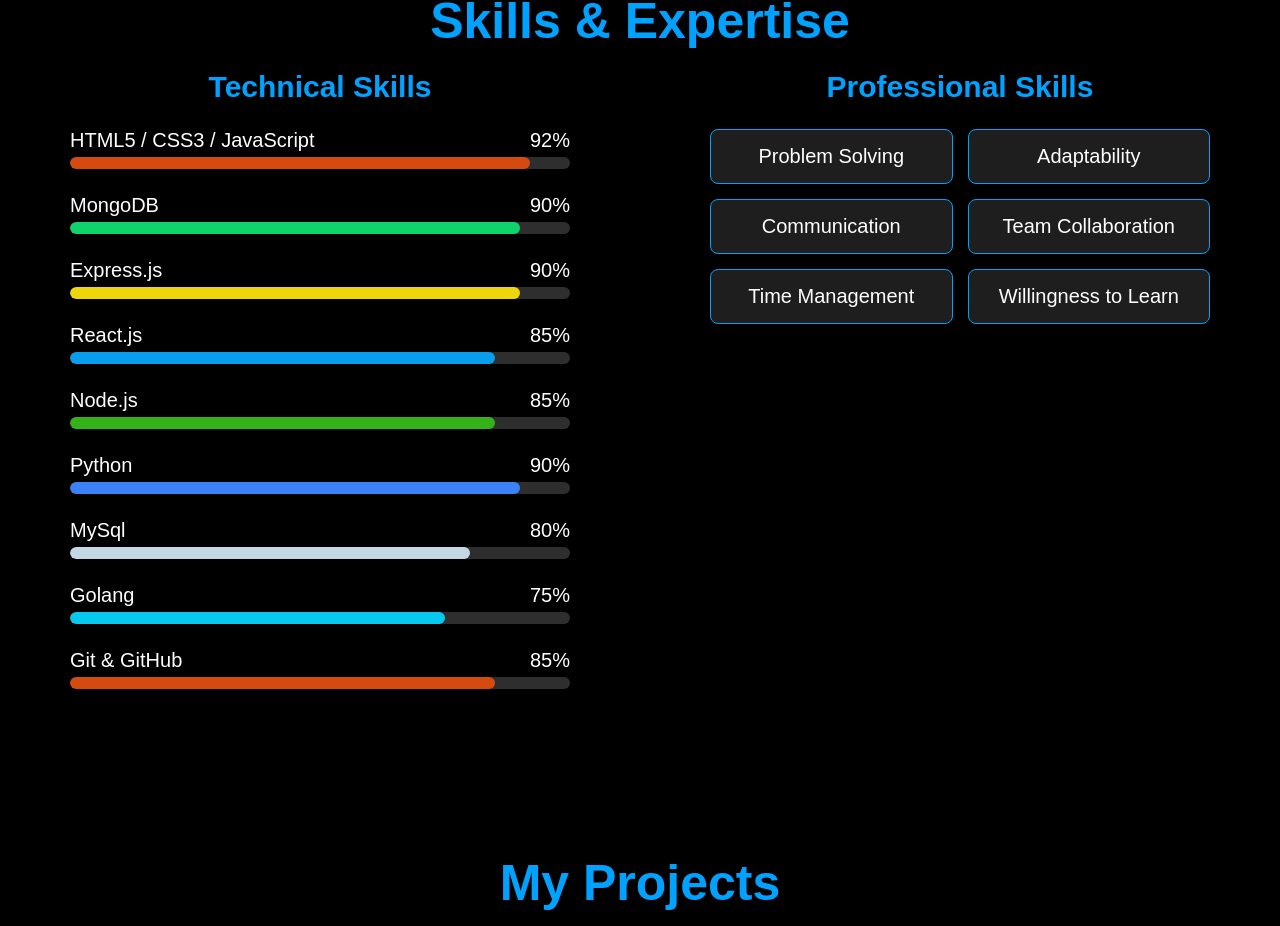
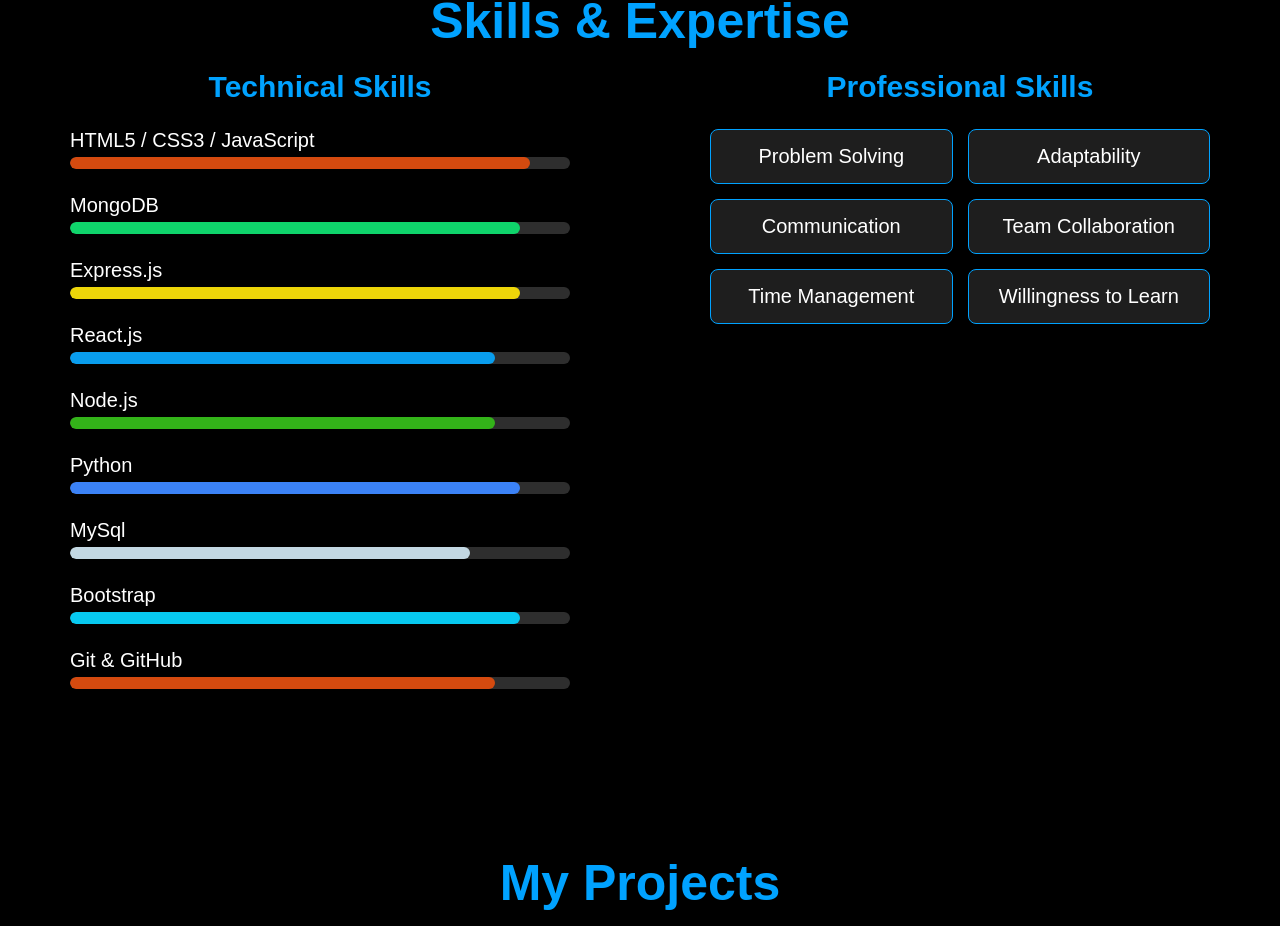
Before and after one commit to vijayI6/portfolio, a React (Vite) app: page / in a window 1280 px wide. Shown: the part 1555-2481 px from the top of the page. Built offline with nearby package versions, Linux system fonts and the light colour scheme; a web font is replaced by a local one.

Commit message:
feat: skills is modified

```diff
--- a/src/components/Skills/Skills.jsx
+++ b/src/components/Skills/Skills.jsx
@@ -8,7 +8,7 @@
     { name: 'Node.js', level: 85, color: '#33b319' },
     { name: 'Python', level: 90, color: '#3b82f6' },
     { name: 'MySql', level: 80, color: '#c3d8e3' },
-    { name: 'Golang', level: 75, color: '#07c9f0' },
+    { name: 'Bootstrap', level: 90, color: '#07c9f0' },
     { name: 'Git & GitHub', level: 85, color: '#d44a0f' }
 ];
 
@@ -34,7 +34,6 @@
                         <div key={index} className="skill-bar">
                             <div className="skill-info">
                                 <span>{skill.name}</span>
-                                <span>{skill.level}%</span>
                             </div>
                             <div className="bar-background">
                                 <div
```
Also changed, not shown: 1 other file (tests, documents, lock files or other folders).
